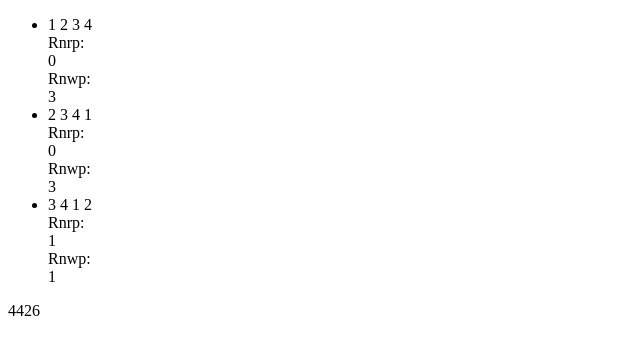
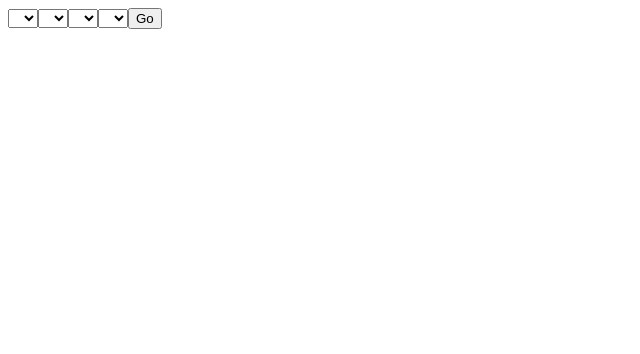
Before and after one commit to MarkDanforth/code-breaker, an Angular app: page / in a window 1280 px wide. Shown: the top 354 px of the page, without its empty margins (0-640 px from the left). Built offline with nearby package versions, Linux system fonts and the light colour scheme.

Commit message:
Basic functionality. game is playable but doesn't check for win condition

```diff
--- a/src/app/app.module.ts
+++ b/src/app/app.module.ts
@@ -7,11 +7,13 @@ import { AppComponent } from './app.component';
 import { PlayFieldComponent } from './components/play-field/play-field.component';
 
 import { MastermindService } from './services/mastermind.service';
+import { FruitPickerComponent } from './shared/control/fruit-picker/fruit-picker.component';
 
 @NgModule({
   declarations: [
     AppComponent,
-    PlayFieldComponent
+    PlayFieldComponent,
+    FruitPickerComponent
   ],
   imports: [
     BrowserModule,
--- a/src/app/components/play-field/play-field.component.html
+++ b/src/app/components/play-field/play-field.component.html
@@ -1,3 +1,44 @@
+<div>
+  <select [(ngModel)]="guess[0]">
+    <option value="0">*</option>
+    <option value="1">1</option>
+    <option value="2">2</option>
+    <option value="3">3</option>
+    <option value="4">4</option>
+    <option value="5">5</option>
+    <option value="6">6</option>
+  </select>
+  <select [(ngModel)]="guess[1]">
+    <option value="0">*</option>
+    <option value="1">1</option>
+    <option value="2">2</option>
+    <option value="3">3</option>
+    <option value="4">4</option>
+    <option value="5">5</option>
+    <option value="6">6</option>
+  </select>
+  <select [(ngModel)]="guess[2]">
+    <option value="0">*</option>
+    <option value="1">1</option>
+    <option value="2">2</option>
+    <option value="3">3</option>
+    <option value="4">4</option>
+    <option value="5">5</option>
+    <option value="6">6</option>
+  </select>
+  <select [(ngModel)]="guess[3]">
+    <option value="0">*</option>
+    <option value="1">1</option>
+    <option value="2">2</option>
+    <option value="3">3</option>
+    <option value="4">4</option>
+    <option value="5">5</option>
+    <option value="6">6</option>
+  </select>
+  <button (click)="makeGuess()">Go</button>
+  <p *ngIf="error">{{ error }}</p>
+</div>
+
 <ul>
   <li *ngFor="let round of game?.rounds">
     <span *ngFor="let slot of round.slots">{{ slot }} </span>
@@ -6,4 +47,5 @@
   </li>
 </ul>
 
-<span *ngFor="let slot of game?.answer.slots">{{ slot }}</span>
+<span *ngFor="let slot of guess">{{ slot }} </span><br />
+<!--<span *ngFor="let slot of game?.answer.slots">{{ slot }}</span>-->
--- a/src/app/components/play-field/play-field.component.ts
+++ b/src/app/components/play-field/play-field.component.ts
@@ -10,10 +10,23 @@ import { Game } from '../../models/game.model';
 export class PlayFieldComponent implements OnInit {
 
   public game: Game;
+  public guess = [];
+  public error: string;
 
   constructor(private mastermindService: MastermindService) { }
 
   ngOnInit() {
     this.game = this.mastermindService.newGame();
+    this.guess = new Array(this.game.numSlots);
+  }
+
+  public makeGuess() {
+    console.log(this.guess);
+    if (this.guess.indexOf('0') < 0) {
+      this.mastermindService.submitGuess(this.guess);
+      this.error = null;
+    } else {
+      this.error = "Unexpected number in the baggi .. number area!"
+    }
   }
 }
--- a/src/app/models/game.model.ts
+++ b/src/app/models/game.model.ts
@@ -4,10 +4,14 @@ export class Game {
     public id: string;
     public rounds: Round[];
     public answer: Round;
+    public numSlots: number;
+    public maxValues: number;
 
     constructor(input: Object) {
         this.id = input['id'];
         this.rounds = (input['rounds']) ? (input['rounds'] as Object[]).map(val => new Round(val)) : [];
         this.answer = input['answer'];
+        this.numSlots = input['numSlots'] ? input['numSlots'] : 4;
+        this.maxValues = input['maxValues'] ? input['maxValues'] : 6;
     }
 }
--- a/src/app/models/round.model.ts
+++ b/src/app/models/round.model.ts
@@ -6,7 +6,7 @@ export class Round {
 
     constructor(input: Object) {
         this.order = input['order'];
-        this.slots = input['slots'];
+        this.slots = (input['slots']) ? (input['slots'] as number[]).map(val => val) : [];;
         this.rnrp = 0;
         this.rnwp = 0;
     }
--- a/src/app/services/mastermind.service.ts
+++ b/src/app/services/mastermind.service.ts
@@ -11,17 +11,18 @@ export class MastermindService {
   constructor() { }
 
   newGame(): Game {
-    const answer = new Round({ slots: [Math.floor((Math.random() * 6) + 1),
-      Math.floor((Math.random() * 6) + 1),
-      Math.floor((Math.random() * 6) + 1),
-      Math.floor((Math.random() * 6) + 1)] });
+    var i: number;
+    let nextGame = new Game({});
 
-    this.game = new Game({ answer: answer });
+    const answer = []
 
-    this.submitGuess([ 1, 2, 3, 4 ]);
-    this.submitGuess([ 2, 3, 4, 1 ]);
-    this.submitGuess([ 3, 4, 1, 2 ]);
+    for (i = 0; i < nextGame.numSlots; i++) {
+      answer.push(Math.floor((Math.random() * nextGame.maxValues) + 1));
+    }
 
+    nextGame.answer = new Round({ slots: answer});
+
+    this.game = nextGame;
     return this.game;
   }
 
@@ -44,12 +45,8 @@ export class MastermindService {
     // check for right number wrong place
     round.slots.forEach((guessElement, guessIndex) => {
       if (rowStatus[guessIndex] === 0 || rowStatus[guessIndex] === 2) {
-        console.log('GIdx: ' + guessIndex + ', GStatus: ' + rowStatus[guessIndex] + ', GVal: ' + guessElement);
         this.game.answer.slots.forEach((answerElement, answerIndex) => {
-          console.log('AIdx: ' + answerIndex + ', AStatus: ' + rowStatus[answerIndex] + ', AVal: ' + answerElement);
-
-          if (rowStatus[answerIndex] < 2 && guessElement === answerElement) {
-            console.log('Match!')
+          if (rowStatus[answerIndex] < 2 && guessElement == answerElement) {
             round.rnwp += 1;
             rowStatus[guessIndex] += 1;
             rowStatus[answerIndex] += 2;
--- /dev/null
+++ b/src/app/shared/control/fruit-picker/fruit-picker.component.html
@@ -0,0 +1,14 @@
+<div class="picked-fruit">
+  1
+</div>
+
+<div class="select-a-fruit">
+  <ul>
+    <li>1</li>
+    <li>2</li>
+    <li>3</li>
+    <li>4</li>
+    <li>5</li>
+    <li>6</li>
+  </ul>
+</div>
--- /dev/null
+++ b/src/app/shared/control/fruit-picker/fruit-picker.component.ts
@@ -0,0 +1,15 @@
+import { Component, OnInit } from '@angular/core';
+
+@Component({
+  selector: 'app-fruit-picker',
+  templateUrl: './fruit-picker.component.html',
+  styleUrls: ['./fruit-picker.component.css']
+})
+export class FruitPickerComponent implements OnInit {
+
+  constructor() { }
+
+  ngOnInit() {
+  }
+
+}
--- a/src/index.html
+++ b/src/index.html
@@ -7,6 +7,7 @@
 
   <meta name="viewport" content="width=device-width, initial-scale=1">
   <link rel="icon" type="image/x-icon" href="favicon.ico">
+  <script src="https://use.fontawesome.com/39ac3196bf.js"></script>
 </head>
 <body>
   <app-root>Loading...</app-root>
```
Also changed, not shown: src/app/shared/control/fruit-picker/fruit-picker.component.css (added), 1 other file (tests, documents, lock files or other folders).
